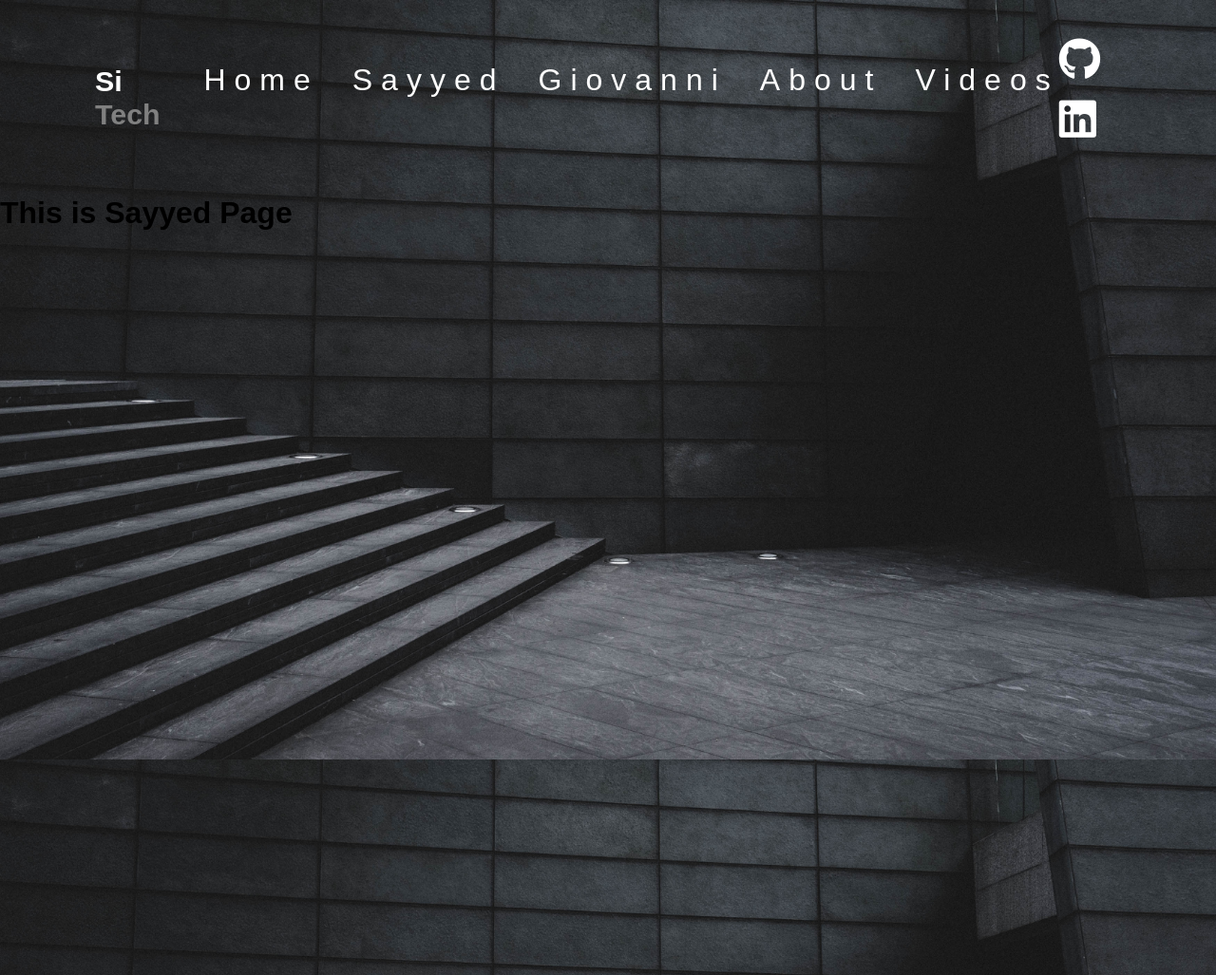
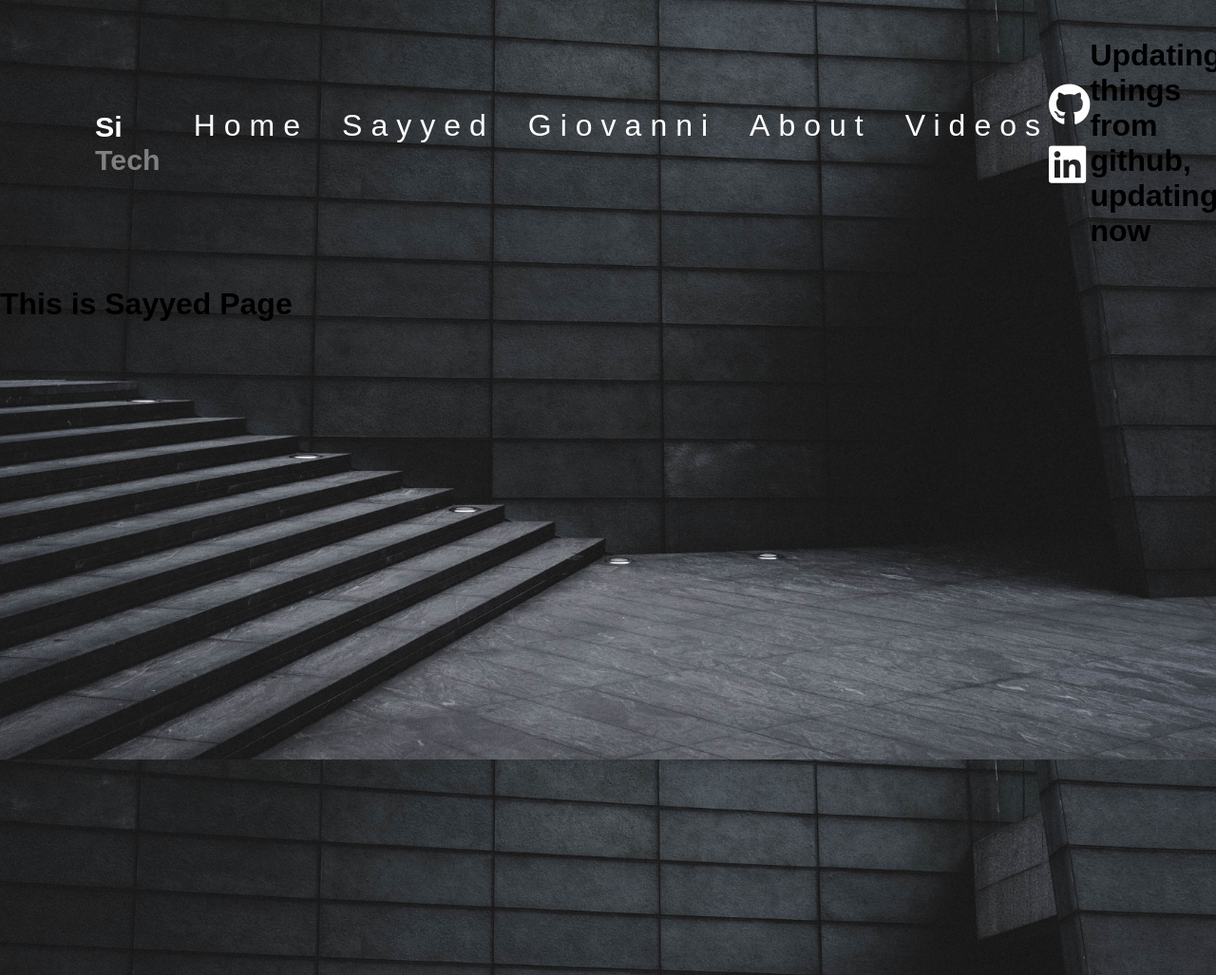
Before and after one commit to SiTechTech/Giovanni-And-Sayyed-Web, a plain HTML site: page sayyed.html in a window 1280 px wide. Shown: the top 1027 px of the page at 95% size. Drawn offline with Linux system fonts and the light colour scheme.

Commit message:
Update sayyed.html
Using github because my macbook wont update

```diff
--- a/sayyed.html
+++ b/sayyed.html
@@ -48,7 +48,7 @@
             </a>
         </div>
 
-
+        <h1>Updating things from github, updating now</h1>
 
 </header>
 
```
